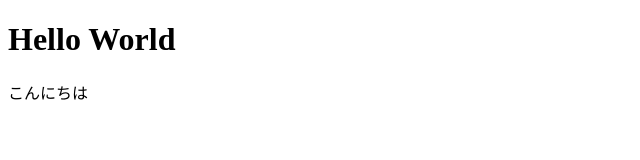
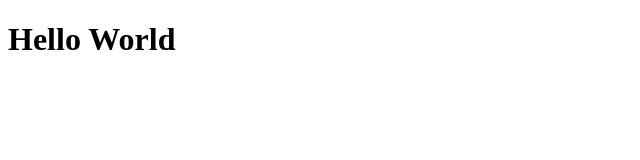
Before and after one commit to yokosakurai424/FirstGit, a plain HTML site: page index.html in a window 1280 px wide. Shown: the full height of the page, 0-640 px from the left. Drawn offline with Linux system fonts and the light colour scheme.

Commit message:
Revert "pタグを追加"
This reverts commit bb8ed09f41672e4cd6aa2eb9715ff672961c738d.

```diff
--- a/index.html
+++ b/index.html
@@ -8,6 +8,5 @@
 </head>
 <body>
     <h1>Hello World</h1>
-    <p>こんにちは</p>
 </body>
 </html>
```
